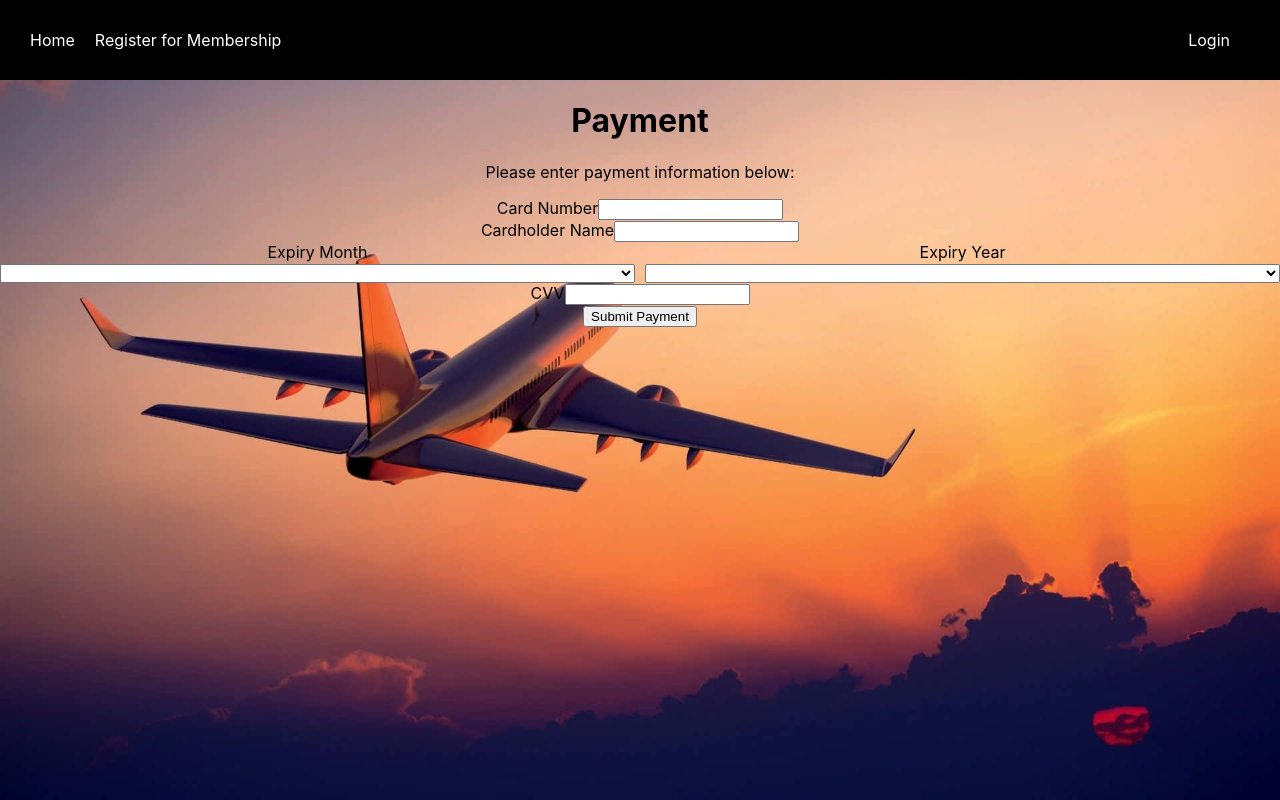
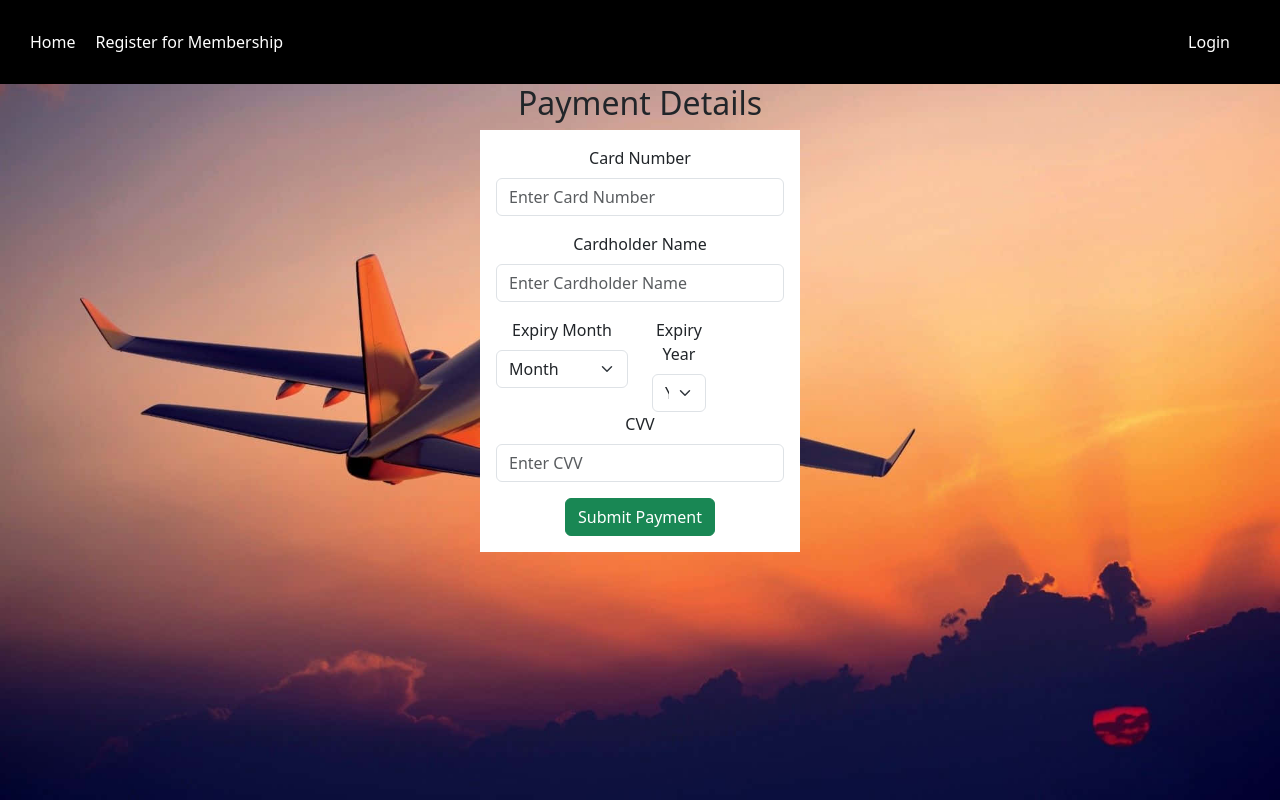
Before and after one commit to abedinmus/ensf614finalproject, a React (Create React App) app: page /payment in a window 1280 px wide. Built offline with nearby package versions, Linux system fonts and the light colour scheme.

Commit message:
bunch of front end updates/fixes

```diff
--- a/package.json
+++ b/package.json
@@ -7,7 +7,9 @@
     "@testing-library/jest-dom": "^5.17.0",
     "@testing-library/react": "^13.4.0",
     "@testing-library/user-event": "^13.5.0",
+    "bootstrap": "^5.3.2",
     "react": "^18.2.0",
+    "react-bootstrap": "^2.9.1",
     "react-datepicker": "^4.23.0",
     "react-dom": "^18.2.0",
     "react-query": "^3.39.3",
--- a/src/App.js
+++ b/src/App.js
@@ -1,6 +1,7 @@
 import React from 'react';
 import { BrowserRouter as Router, Routes, Route } from 'react-router-dom';
 import './App.css';
+import 'bootstrap/dist/css/bootstrap.min.css';
 
 import Home from './components/Home';
 import Flights from './components/Flights';
--- a/src/components/Flights.js
+++ b/src/components/Flights.js
@@ -46,9 +46,9 @@ function Flights() {
 
     return (
       <div>
-        <h1>Flights Page</h1>
+        <h1>Flights</h1>
         <p>Showing flights from {from || 'your departure city '} to {to || 'your destination '}
-        on {departureDate || 'selected date'} for {guests || 'number of'} guests.</p>
+         {' on the week of '}{departureDate || 'selected date'} for {guests || 'number of'} guests.</p>
 
         <div className="week-container">
           {weekDates.map((date) => (
--- a/src/components/Login.js
+++ b/src/components/Login.js
@@ -1,60 +1,37 @@
-import React, { useState } from 'react';
-import { useNavigate } from 'react-router-dom';
+import React, {useState} from 'react'
+import Button from 'react-bootstrap/Button';
+import Form from 'react-bootstrap/Form';
+
 
 function Login() {
-  const [loginData, setLoginData] = useState({
-    username: '',
-    password: ''
-  });
+    const[email, setEmail] = useState('')
+    const[password, setPassword] = useState('')
+    function handleSubmit(event){
+        event.preventDefault();
+    }
+    return(
+    <div>
+        <h2>Login</h2>
+        <div className='d-flex justify-content-center align-items-center'>
+            <div className='p-3 bg-white w-25'>
+                <form onSubmit = {handleSubmit}>
+                    <div className='mb-3'>
+                        <label htmlFor="email">Email</label>
+                        <input type = "email" placeholder = 'Enter Email' className='form-control'
+                        onChange={e=>setEmail(e.target.value)}/>
+                    </div>
+                    <div className='mb-3'>
+                        <label htmlFor="password">Password</label>
+                        <input type = "password" placeholder = 'Enter Password' className='form-control'
+                        onChange={e=>setPassword(e.target.value)}/>
+                    </div>
+                    <button className='btn btn-success'>Login</button>
+                </form>
+            </div>
+        </div>
+    </div>
 
-  const navigate = useNavigate();
-
-  const handleInputChange = (event) => {
-    const { name, value } = event.target;
-    setLoginData(prevData => ({
-      ...prevData,
-      [name]: value
-    }));
-  };
-
-  const handleSubmit = (event) => {
-    event.preventDefault();
-    // Handle the login logic here. Send data to a server
-    // to verify account exists and type of account.
-    console.log(loginData); // Just logging the data for now
-    navigate('/');
-  };
-
-  return (
-    <div>
-      <h1>Login</h1>
-      <form onSubmit={handleSubmit}>
-        <div>
-          <label htmlFor="username">Username</label>
-          <input
-            type="text"
-            id="username"
-            name="username"
-            value={loginData.username}
-            onChange={handleInputChange}
-          />
-        </div>
-
-        <div>
-          <label htmlFor="password">Password</label>
-          <input
-            type="password"
-            id="password"
-            name="password"
-            value={loginData.password}
-            onChange={handleInputChange}
-          />
-        </div>
-
-        <button type="submit">Login</button>
-      </form>
-    </div>
-  );
+    )
 }
 
 export default Login;
--- a/src/components/Payment.js
+++ b/src/components/Payment.js
@@ -1,91 +1,125 @@
-// Payment.js
-
 import React, { useState } from 'react';
-import '../styles/Payment.css';
-
+import Button from 'react-bootstrap/Button';
+import Form from 'react-bootstrap/Form';
+import Row from 'react-bootstrap/Row'; // Import Row
+import Col from 'react-bootstrap/Col'; // Import Col
 function Payment() {
-  const [paymentData, setPaymentData] = useState({
+  const [paymentDetails, setPaymentDetails] = useState({
     cardNumber: '',
-    cardHolder: '',
+    cardholderName: '',
     expiryMonth: '',
     expiryYear: '',
-    cvv: ''
+    cvv: '',
   });
 
   const handleInputChange = (event) => {
     const { name, value } = event.target;
-    setPaymentData(prevData => ({
-      ...prevData,
-      [name]: value
-    }));
+    setPaymentDetails({ ...paymentDetails, [name]: value });
   };
 
   const handleSubmit = (event) => {
     event.preventDefault();
-    // Handle the form submission. IMPORTANT: Don't send raw card details like this in a real app!
-    console.log(paymentData);
+    // Process payment details
+    console.log(paymentDetails);
   };
 
   return (
-    <form onSubmit={handleSubmit}>
+    <div>
+      <h2>Payment Details</h2>
+      <div className='d-flex justify-content-center align-items-center'>
+        <div className='p-3 bg-white w-25'>
+          <Form onSubmit={handleSubmit}>
+            <Form.Group className="mb-3">
+              <Form.Label>Card Number</Form.Label>
+              <Form.Control
+                type="text"
+                placeholder="Enter Card Number"
+                name="cardNumber"
+                value={paymentDetails.cardNumber}
+                onChange={handleInputChange}
+                required
+              />
+            </Form.Group>
 
-    <h1>Payment</h1>
-    <p>Please enter payment information below:</p>
-
-    <div>
+            <Form.Group className="mb-3">
+              <Form.Label>Cardholder Name</Form.Label>
+              <Form.Control
+                type="text"
+                placeholder="Enter Cardholder Name"
+                name="cardholderName"
+                value={paymentDetails.cardholderName}
+                onChange={handleInputChange}
+                required
+              />
+            </Form.Group>
 
 
-        <label htmlFor="cardNumber">Card Number</label>
-        <input
-          type="text"
-          id="cardNumber"
-          name="cardNumber"
-          value={paymentData.cardNumber}
-          onChange={handleInputChange}
-        />
-    </div>
+            <Row>
+              {/* Expiry Month */}
+              <Form.Group as={Col} xs={6} controlId="formExpiryMonth">
+                <Form.Label>Expiry Month</Form.Label>
+                <Form.Select
+                  name="expiryMonth"
+                  value={paymentDetails.expiryMonth}
+                  onChange={handleInputChange}
+                  required
+                >
+                  <option value="">Month</option>
+                  {/* Month options */}
+                  {[...Array(12).keys()].map((month) => (
+                    <option key={month + 1} value={month + 1}>
+                      {month + 1}
+                    </option>
+                  ))}
+                </Form.Select>
+              </Form.Group>
 
-    <div>
-        <label htmlFor="cardHolder">Cardholder Name</label>
-        <input
-          type="text"
-          id="cardHolder"
-          name="cardHolder"
-          value={paymentData.cardHolder}
-          onChange={handleInputChange}
-        />
-    </div>
-
-    <div className="expiry-container">
-        <div className="expiry-field">
-            <label htmlFor="expiryMonth">Expiry Month</label>
-            <select id="expiryMonth" name="expiryMonth" value={paymentData.expiryMonth} onChange={handleInputChange}>
-                {/* Add options for months */}
-            </select>
-        </div>
-
-    <div className="expiry-field">
-        <label htmlFor="expiryYear">Expiry Year</label>
-        <select id="expiryYear" name="expiryYear" value={paymentData.expiryYear} onChange={handleInputChange}>
-            {/* Add options for years */}
-        </select>
-    </div>
-</div>
+              {/* Expiry Year */}
+              <Form.Group as={Col} md={3} controlId="formExpiryYear">
+                <Form.Label>Expiry Year</Form.Label>
+                <Form.Select
+                  name="expiryYear"
+                  value={paymentDetails.expiryYear}
+                  onChange={handleInputChange}
+                  required
+                >
+                  <option value="">Year</option>
+                  {/* Year options */}
+                  {Array.from({ length: 10 }, (_, i) => new Date().getFullYear() + i).map((year) => (
+                    <option key={year} value={year}>
+                      {year}
+                    </option>
+                  ))}
+                </Form.Select>
+              </Form.Group>
+            </Row>
 
 
-    <div>
-        <label htmlFor="cvv">CVV</label>
-        <input
-          type="text"
-          id="cvv"
-          name="cvv"
-          value={paymentData.cvv}
-          onChange={handleInputChange}
-        />
+
+
+
+
+
+
+            <Form.Group className="mb-3">
+              <Form.Label>CVV</Form.Label>
+              <Form.Control
+                type="text"
+                placeholder="Enter CVV"
+                name="cvv"
+                value={paymentDetails.cvv}
+                onChange={handleInputChange}
+                required
+              />
+            </Form.Group>
+
+            <Button variant="success" type="submit">
+              Submit Payment
+            </Button>
+          </Form>
+        </div>
+      </div>
     </div>
-
-    <button type="submit">Submit Payment</button>
-    </form>
   );
 }
 
--- a/src/components/RegisterForMembership.js
+++ b/src/components/RegisterForMembership.js
@@ -1,10 +1,10 @@
 // RegisterForMembership.js
 import React from 'react';
-import { useNavigate } from 'react-router-dom'; // Import useNavigate
+// import { useNavigate } from 'react-router-dom';
 import { useState } from 'react'; // Import useState
 
 function RegisterForMembership() {
-    const navigate = useNavigate();
+    // const navigate = useNavigate();
 
     const [registrationData, setRegistrationData] = useState({
         firstName: '',
```
Also changed, not shown: src/Payment.css (added, +13 -0 lines), 1 other file (tests, documents, lock files or other folders).
